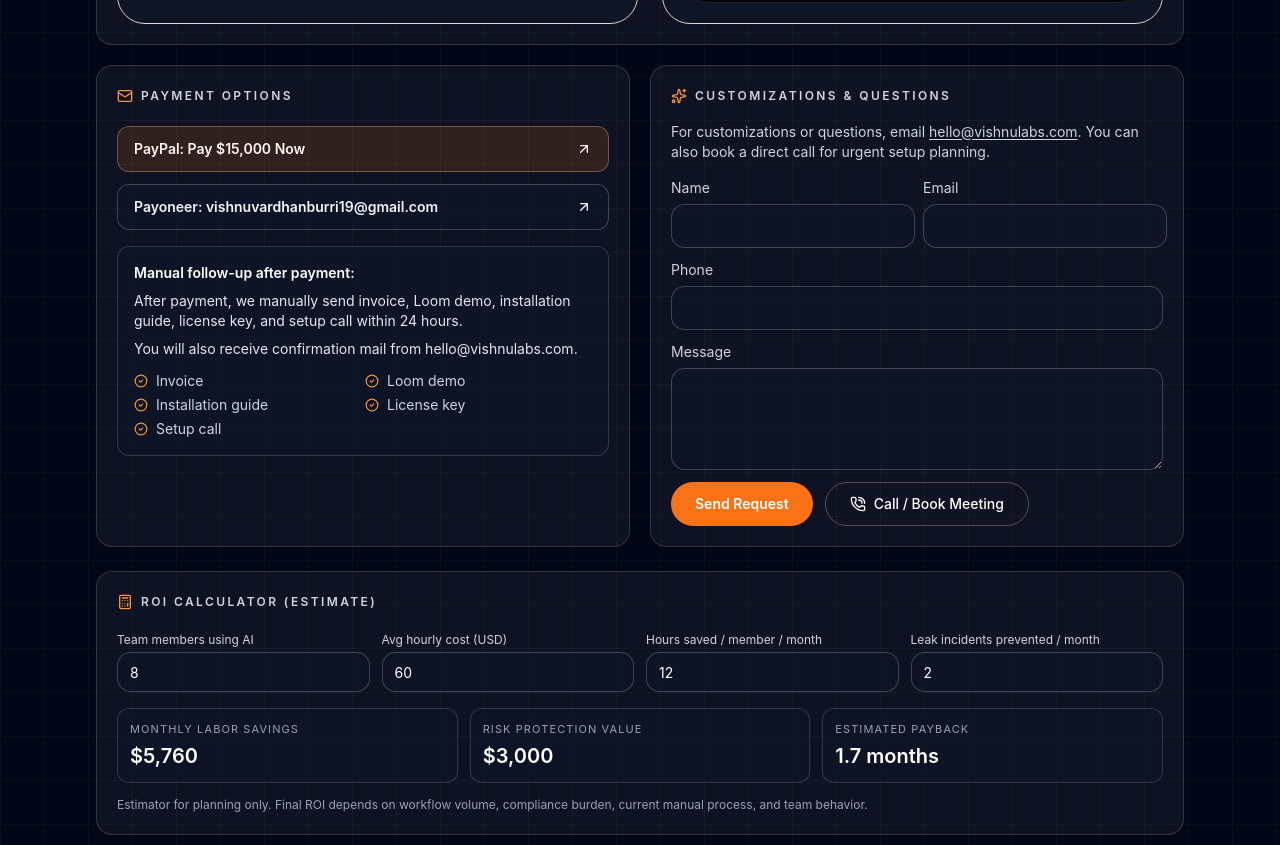
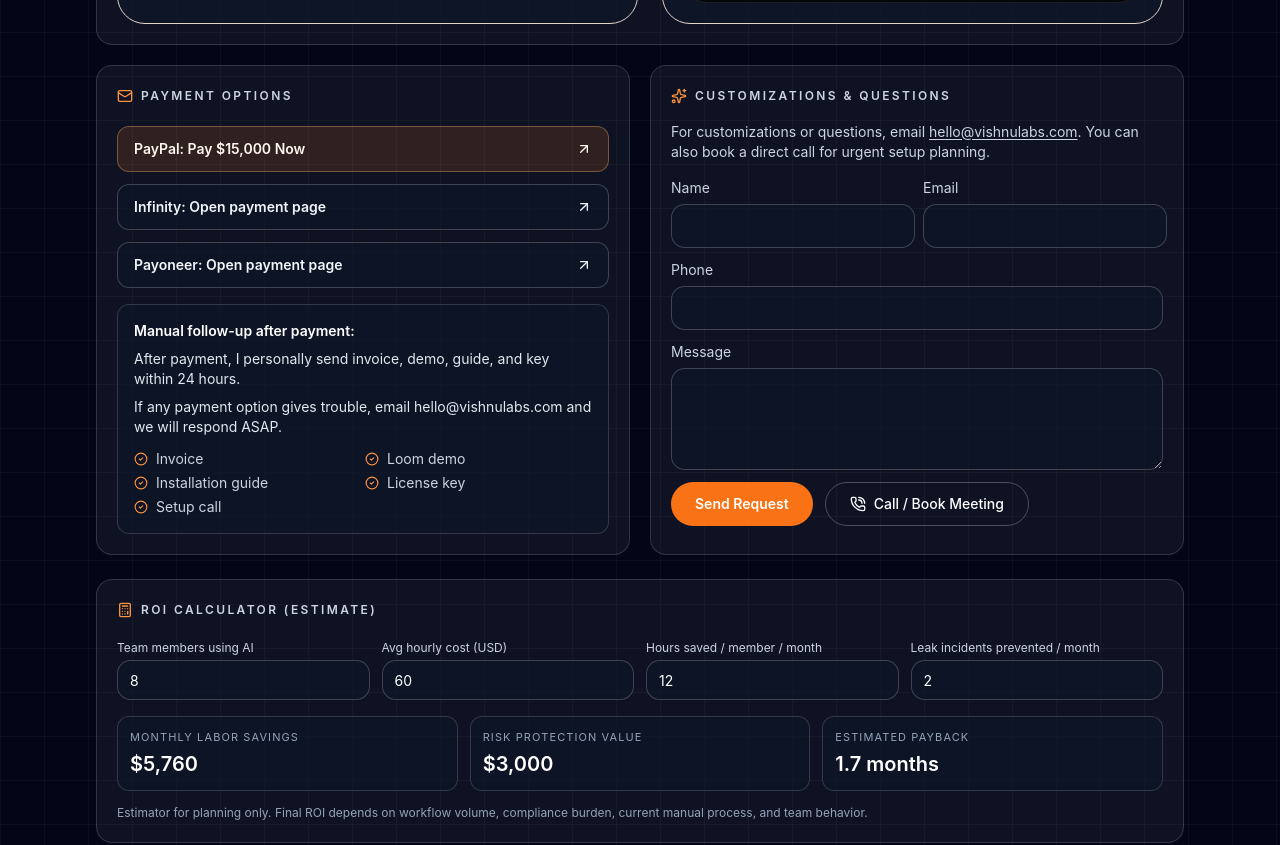
Before and after one commit to vishnuvardhanburri/vishnulabs-LP, a Next.js app: page /stealth-vault in a window 1280 px wide. Shown: the part 2740-3585 px from the top of the page. Built offline with nearby package versions, Linux system fonts and the light colour scheme; no server answers.

Commit message:
Add Infinity and Payoneer payment fallbacks

```diff
--- a/app/stealth-vault/stealth-vault-page-client.tsx
+++ b/app/stealth-vault/stealth-vault-page-client.tsx
@@ -104,6 +104,7 @@ const alertLogLines = [
 ]
 
 const PAYPAL_ME_URL = "https://paypal.me/vishnuvardhanburri?locale.x=en_GB&country.x=IN"
+const DEFAULT_INFINITY_EMAIL = "vishnuvardhanburri19@gmail.com"
 const DEFAULT_PAYONEER_EMAIL = "vishnuvardhanburri19@gmail.com"
 const PRODUCT_PRICE = 15000
 
@@ -141,15 +142,35 @@ export function StealthVaultPageClient() {
   const [hoursSavedPerMember, setHoursSavedPerMember] = useState(12)
   const [incidentsPrevented, setIncidentsPrevented] = useState(2)
 
+  const infinityEmail = process.env.NEXT_PUBLIC_INFINITY_EMAIL || DEFAULT_INFINITY_EMAIL
   const payoneerEmail = process.env.NEXT_PUBLIC_PAYONEER_EMAIL || DEFAULT_PAYONEER_EMAIL
+  const infinityPaymentUrl = process.env.NEXT_PUBLIC_INFINITY_PAYMENT_URL?.trim()
+  const payoneerPaymentUrl = process.env.NEXT_PUBLIC_PAYONEER_PAYMENT_URL?.trim()
 
-  const payoneerRequestMailto = useMemo(() => {
-    const subject = encodeURIComponent("Payment Request - Stealth-Mode Internal AI Vault ($15,000)")
-    const body = encodeURIComponent(
+  const paymentRequestSubject = encodeURIComponent("Payment Request - Stealth-Mode Internal AI Vault ($15,000)")
+  const paymentRequestBody = encodeURIComponent(
     "Hi VishnuLabs, we want to purchase the Stealth-Mode Internal AI Vault for $15,000. Please share the payment request and onboarding steps.",
   )
-    return `mailto:${payoneerEmail}?subject=${subject}&body=${body}`
-  }, [payoneerEmail])
+
+  const infinityRequestHref = infinityPaymentUrl || `mailto:${infinityEmail}?subject=${paymentRequestSubject}&body=${paymentRequestBody}`
+  const payoneerRequestHref = payoneerPaymentUrl || `mailto:${payoneerEmail}?subject=${paymentRequestSubject}&body=${paymentRequestBody}`
+
+  const paymentRequestCopy = useMemo(
+    () =>
+      [
+        {
+          label: infinityPaymentUrl ? "Infinity: Open payment page" : `Infinity: ${infinityEmail}`,
+          href: infinityRequestHref,
+          source: "infinity",
+        },
+        {
+          label: payoneerPaymentUrl ? "Payoneer: Open payment page" : `Payoneer: ${payoneerEmail}`,
+          href: payoneerRequestHref,
+          source: "payoneer",
+        },
+      ],
+    [infinityEmail, infinityPaymentUrl, infinityRequestHref, payoneerEmail, payoneerPaymentUrl, payoneerRequestHref],
+  )
 
   const monthlyLaborSavings = Math.max(teamMembers, 0) * Math.max(hourlyRate, 0) * Math.max(hoursSavedPerMember, 0)
   const monthlyRiskProtection = Math.max(incidentsPrevented, 0) * 1500
@@ -511,23 +532,26 @@ export function StealthVaultPageClient() {
                 <ArrowUpRight className="h-4 w-4" />
               </a>
 
+              {paymentRequestCopy.map((option) => (
                 <a
-                href={payoneerRequestMailto}
-                data-track="funnel_stealth_cta_payoneer_click"
-                onClick={() => trackEvent("funnel_stealth_cta_payoneer_click")}
+                  key={option.source}
+                  href={option.href}
+                  target={option.href.startsWith("http") ? "_blank" : undefined}
+                  rel={option.href.startsWith("http") ? "noopener noreferrer" : undefined}
+                  data-track={`funnel_stealth_cta_${option.source}_click`}
+                  onClick={() => trackEvent(`funnel_stealth_cta_${option.source}_click`)}
                   className="inline-flex w-full items-center justify-between rounded-xl border border-white/20 bg-slate-900/70 px-4 py-3 text-sm font-semibold text-slate-100 transition-colors hover:bg-slate-800"
                 >
-                <span>Payoneer: {payoneerEmail}</span>
+                  <span>{option.label}</span>
                   <ArrowUpRight className="h-4 w-4" />
                 </a>
+              ))}
             </div>
 
             <div className="mt-4 rounded-xl border border-white/15 bg-slate-900/70 p-4 text-sm text-slate-200">
               <p className="font-semibold text-white">Manual follow-up after payment:</p>
-              <p className="mt-2">
-                After payment, we manually send invoice, Loom demo, installation guide, license key, and setup call within 24 hours.
-              </p>
-              <p className="mt-2">You will also receive confirmation mail from hello@vishnulabs.com.</p>
+              <p className="mt-2">After payment, I personally send invoice, demo, guide, and key within 24 hours.</p>
+              <p className="mt-2">If any payment option gives trouble, email hello@vishnulabs.com and we will respond ASAP.</p>
               <ul className="mt-3 grid gap-1 sm:grid-cols-2">
                 {paymentDeliverables.map((item) => (
                   <li key={item} className="flex items-center gap-2 text-slate-300">
--- a/app/stealth-vault/success/success-client.tsx
+++ b/app/stealth-vault/success/success-client.tsx
@@ -106,8 +106,8 @@ export function StealthVaultSuccessClient() {
 
       <h1 className="mt-4 text-3xl font-bold tracking-tight text-foreground sm:text-4xl">You are in. Stealth Vault onboarding is now active.</h1>
       <p className="mt-4 text-base text-muted-foreground">
-        We have sent your receipt resources by email: license key, guide link, and Loom walkthrough. If you do not see it in 3-5 minutes,
-        check spam/promotions and then message hello@vishnulabs.com.
+        Payment is confirmed. I personally send your invoice, demo, installation guide, and license key within 24 hours. If anything looks
+        unclear, message hello@vishnulabs.com and we will respond ASAP.
       </p>
 
       <div className="mt-8 grid gap-3 sm:grid-cols-3">
```
Also changed, not shown: 1 other file (tests, documents, lock files or other folders). Lines whose indentation alone changed are shown as unchanged.
